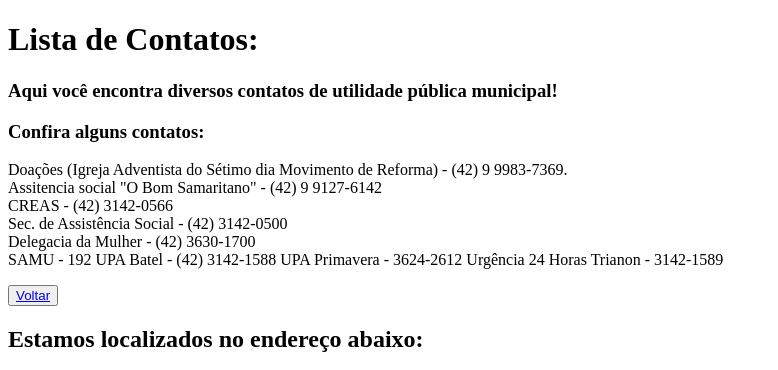
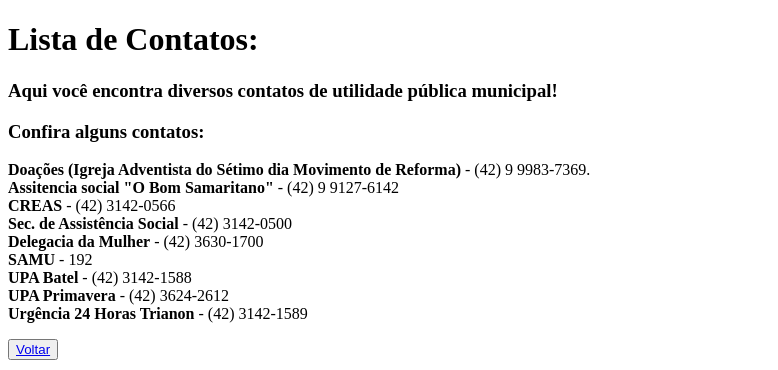
Before and after one commit to gilmarseven/conectados_para_o_bem, a plain HTML site: page contatos.html in a window 1280 px wide. Shown: the top 370 px of the page, without its empty margins (0-778 px from the left). Drawn offline with Linux system fonts and the light colour scheme; grey boxes are pictures that could not be loaded.

Commit message:
atualizações

```diff
--- a/contatos.html
+++ b/contatos.html
@@ -10,15 +10,15 @@
     <h3>Aqui você encontra diversos contatos de utilidade pública municipal!</h3>
     <h3>Confira alguns contatos:</h3>
     <p>
-        Doações (Igreja Adventista do Sétimo dia Movimento de Reforma) - (42) 9 9983-7369. <br>
-        Assitencia social "O Bom Samaritano" - (42) 9 9127-6142 <br>
-        CREAS - (42) 3142-0566 <br>
-        Sec. de Assistência Social - (42) 3142-0500 <br>
-        Delegacia da Mulher - (42) 3630-1700 <br>
-        SAMU - 192
-        UPA Batel - (42) 3142-1588
-        UPA Primavera - 3624-2612
-        Urgência 24 Horas Trianon - 3142-1589
+        <b>Doações (Igreja Adventista do Sétimo dia Movimento de Reforma)</b> - (42) 9 9983-7369. <br>
+        <b>Assitencia social "O Bom Samaritano"</b> - (42) 9 9127-6142 <br>
+        <b>CREAS</b> - (42) 3142-0566 <br>
+        <b>Sec. de Assistência Social</b> - (42) 3142-0500 <br>
+        <b>Delegacia da Mulher</b> - (42) 3630-1700<br>
+        <b>SAMU</b> - 192 <br>
+        <b>UPA Batel</b> - (42) 3142-1588<br>
+        <b>UPA Primavera</b> - (42) 3624-2612<br>
+        <b>Urgência 24 Horas Trianon</b> - (42) 3142-1589<br>
 
         <div class="menu3"><button><a href="index.html">Voltar</a></button>
 
```
